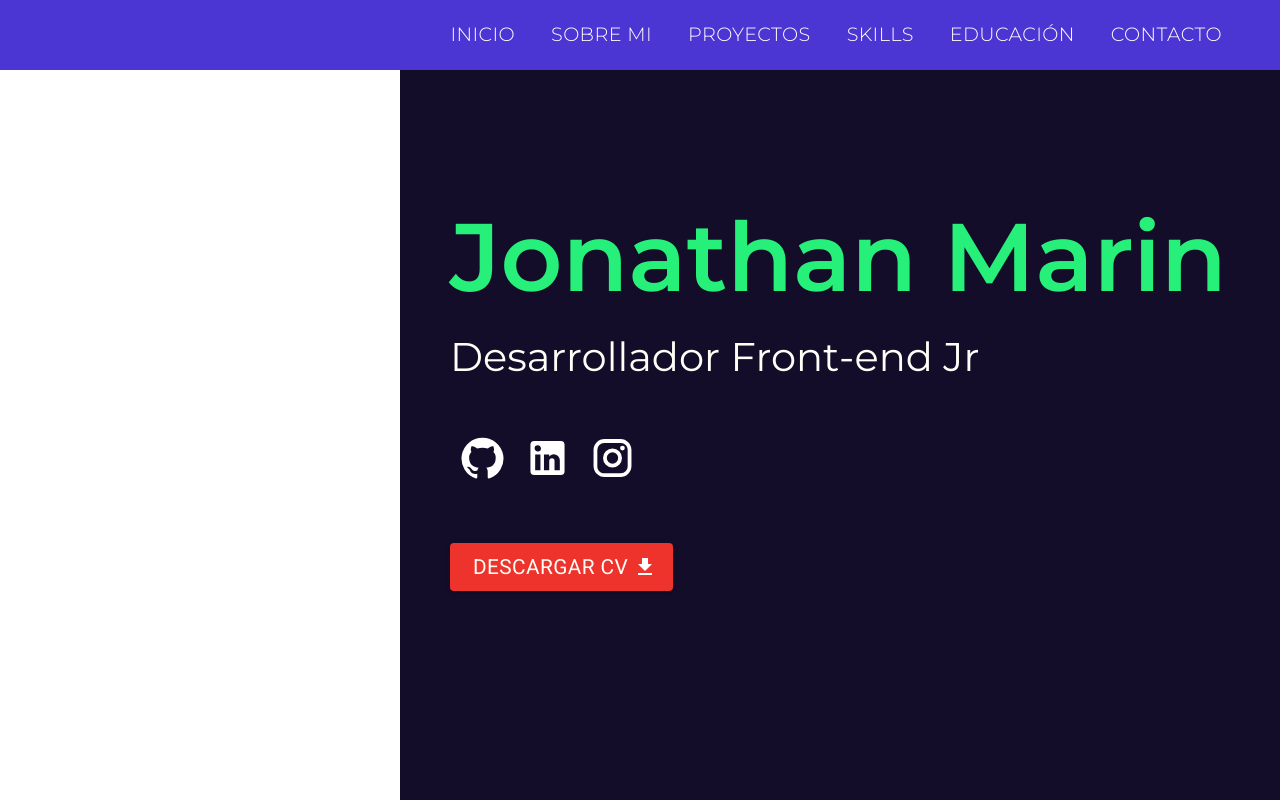
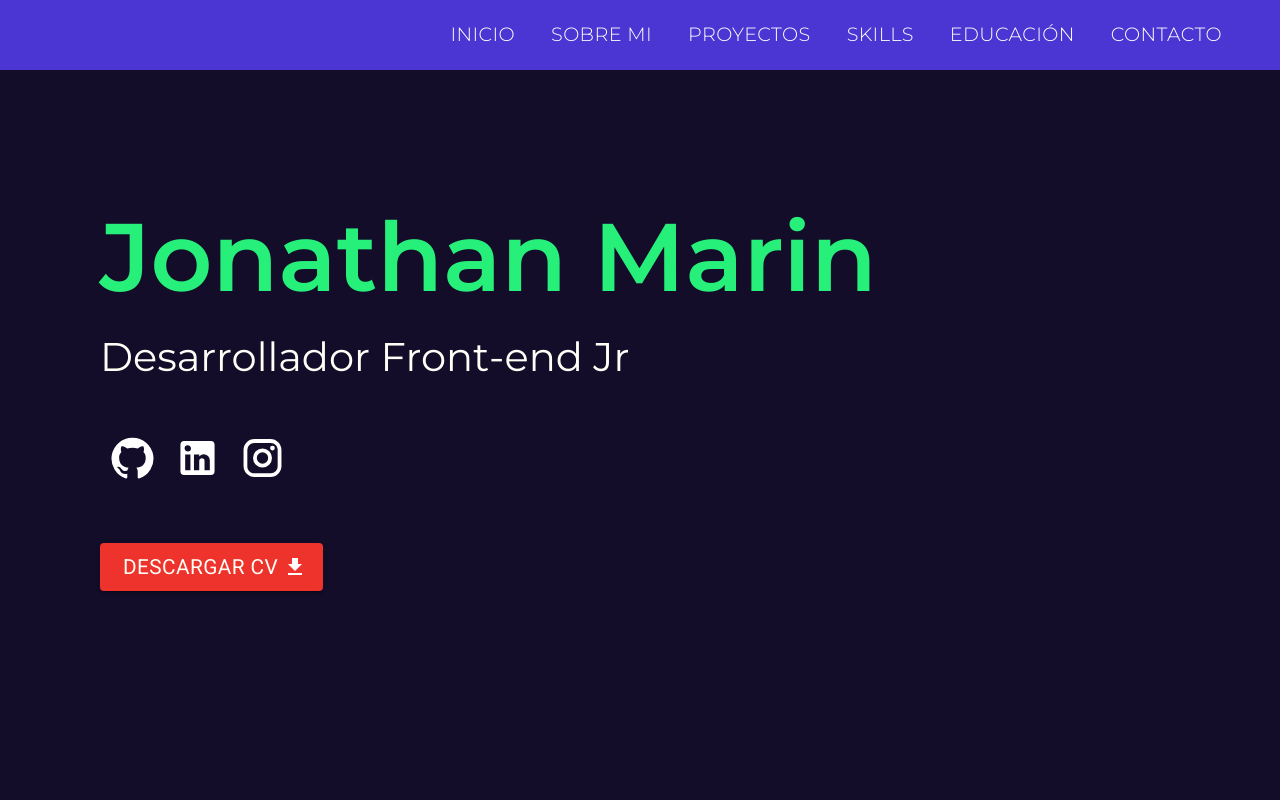
Before and after one commit to JonnyMarin96/Portfolio-React, a React (Create React App) app: page / in a window 1280 px wide. Shown: the top 800 px of the page. Built offline with nearby package versions, Linux system fonts and the light colour scheme.

Commit message:
se reparo z-index en menu

```diff
--- a/src/App.css
+++ b/src/App.css
@@ -28,6 +28,7 @@
   color: #61dafb;
 }
 
+
 @keyframes App-logo-spin {
   from {
     transform: rotate(0deg);
--- a/src/Components/Inicio/Inicio.css
+++ b/src/Components/Inicio/Inicio.css
@@ -6,8 +6,7 @@
     font-family: var(--Roboto);
     background-color: var(--DarkPurple);
 
-    margin-left: 400px;
-    padding: 0 50px;
+    padding: 0 100px;
     height: 100vh;
 }
 
--- a/src/Components/Inicio/Inicio.jsx
+++ b/src/Components/Inicio/Inicio.jsx
@@ -14,8 +14,6 @@ const Inicio = () => {
             <div className='RedesInicio'>
                 <RedesSociales/>
             </div>
-
-
             <div>
                 <Button variant="contained">
                     <span className='BtnSpanCv'>Descargar CV</span>
--- a/src/Components/Menu/Menu.jsx
+++ b/src/Components/Menu/Menu.jsx
@@ -7,7 +7,7 @@ import RedesSociales from "../RedesSociales/RedesSociales"
 
 const Menu = () => {
     return <>
-    <div className="menuContainer">
+    <section className="menuContainer">
 
         <ul className="Menu">
             <MenuBoton titulo="INICIO" />
@@ -17,7 +17,7 @@ const Menu = () => {
             <MenuBoton titulo="EDUCACIÓN" />
             <MenuBoton titulo="CONTACTO" />
         </ul>
-    </div>
+    </section>
 
     </>
 }
--- a/src/Components/Menu/menu.css
+++ b/src/Components/Menu/menu.css
@@ -1,9 +1,10 @@
 .menuContainer{
+    position: fixed;
     display: flex;
     background-color: var(--Purple);
     width: 100%;
     height: 70px;
-    position: fixed;
+    z-index: 100;
 }
 
 .Menu{
```
